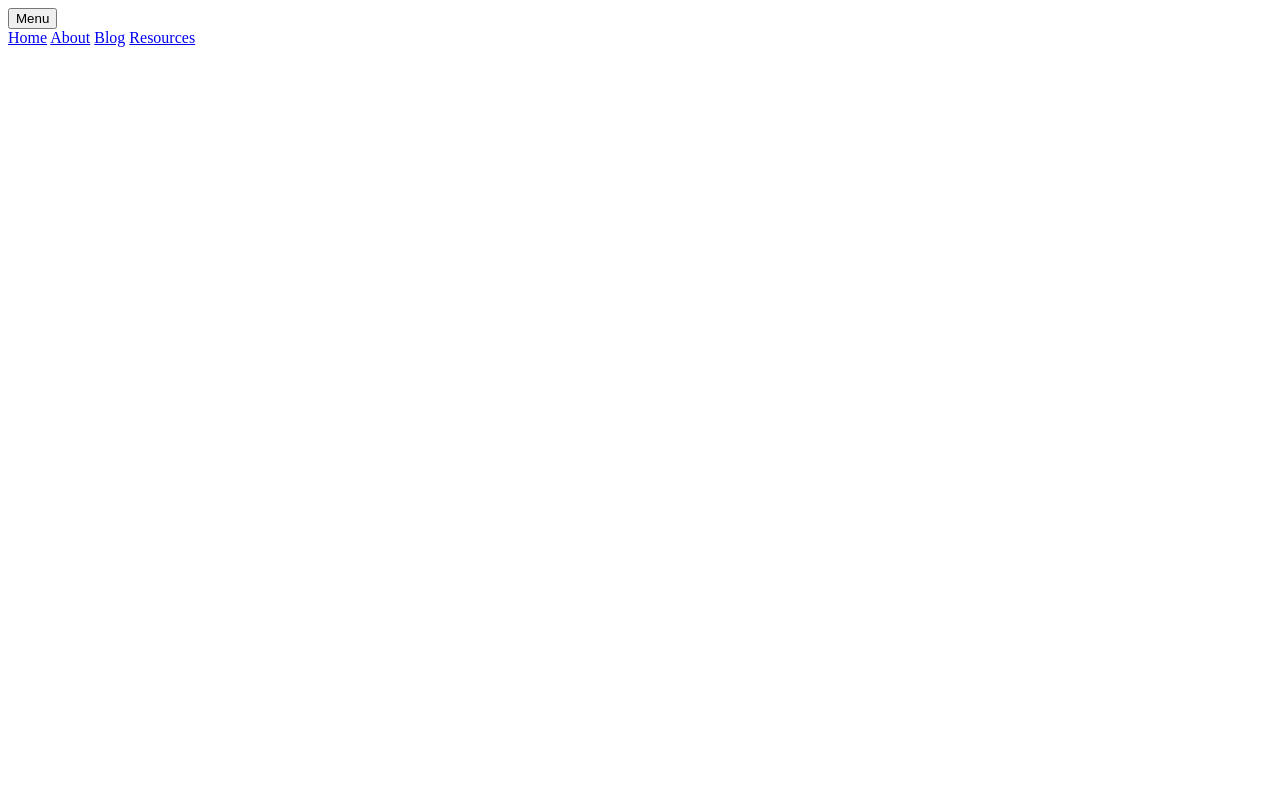
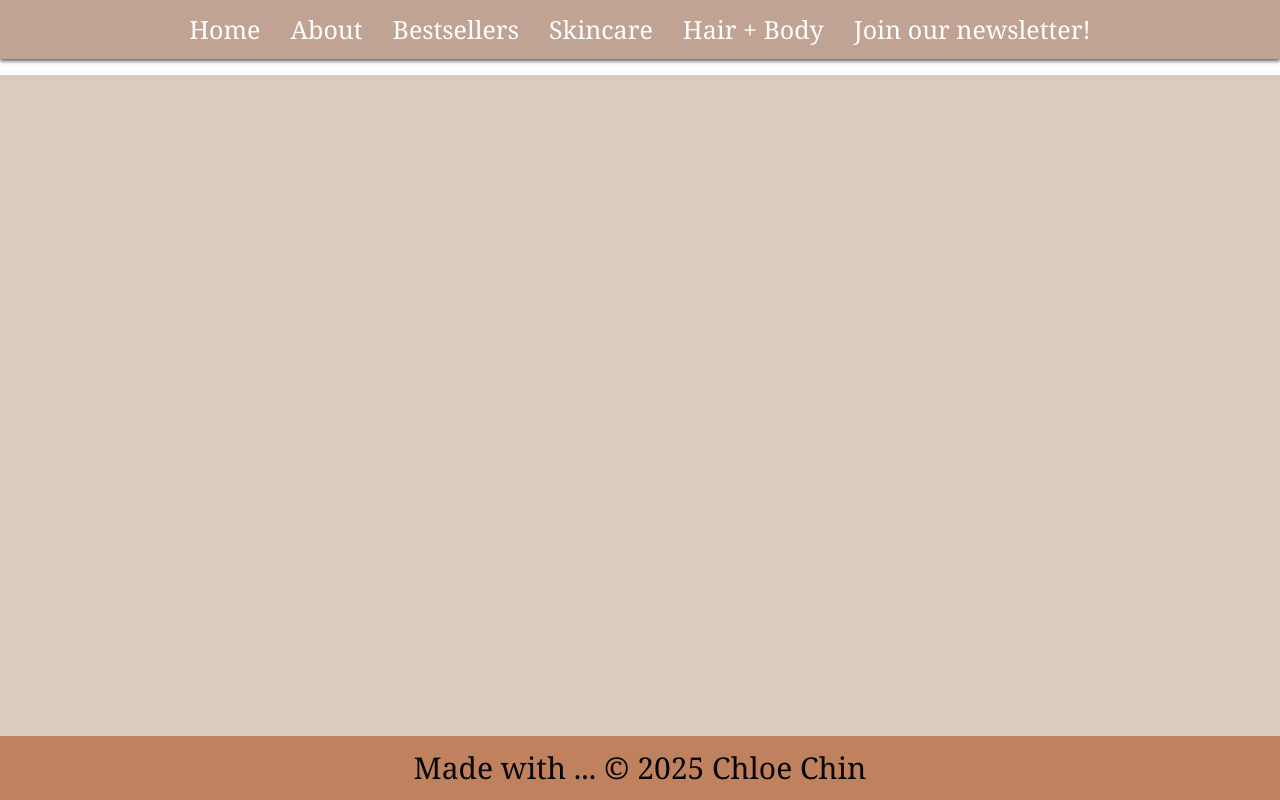
Before and after one commit to cuhlowy/natures-skin, a plain HTML site: page about.html in a window 1280 px wide. Drawn offline with Linux system fonts and the light colour scheme.

Commit message:
added stuff

```diff
--- a/about.html
+++ b/about.html
@@ -1,11 +1,42 @@
+<html class="no-js" lang="en">
+<head>
+  <title>Nature's Skin</title>
+  <meta name="description" content="A website about natural skincare products.">
+  <meta name="author" content="Chloe Chin">
+  <meta name="viewport" content="width=device-width, initial-scale=1">
+
+  <link rel="stylesheet" href="css/normalize.css">
+  <link rel="stylesheet" href="css/main.css">
+</head>
+
 <body id="top">
 
     <header class="header">
-      <button class="menu-toggle" aria-expanded="false" aria-controls="offcanvas-menu">Menu</button>
-      <nav id="offcanvas-menu" class="menu">
-          <a href="index.html">Home</a>
-          <a href="about.html">About</a>
-          <a href="blog.html">Blog</a>
-          <a href="resources.html">Resources</a>
-      </nav>
-    </header>
+        <button class="menu-toggle" aria-expanded="false" aria-controls="offcanvas-menu">
+          <span class="hamburger"></span>
+      </button>
+        <nav id="offcanvas-menu" class="menu">
+            <a href="index.html">Home</a>
+            <a href="about.html">About</a>
+            <a href="bestsellers.html">Bestsellers</a>
+            <a href="resources.html">Skincare</a>
+            <a href="resources.html">Hair + Body</a>
+            <a href="contact.html">Join our newsletter!</a>
+
+
+        </nav>
+      </header>
+
+
+
+
+<div class="top">
+    <a href="#top">Back to Top</a>
+  </div>
+
+    <footer>
+      <span>Made with ... </span>
+      &copy; 2025 Chloe Chin
+  </footer>
+
+<script src="script.js"></script>
```
Also changed, not shown: resources.html (+43 -0 lines).
